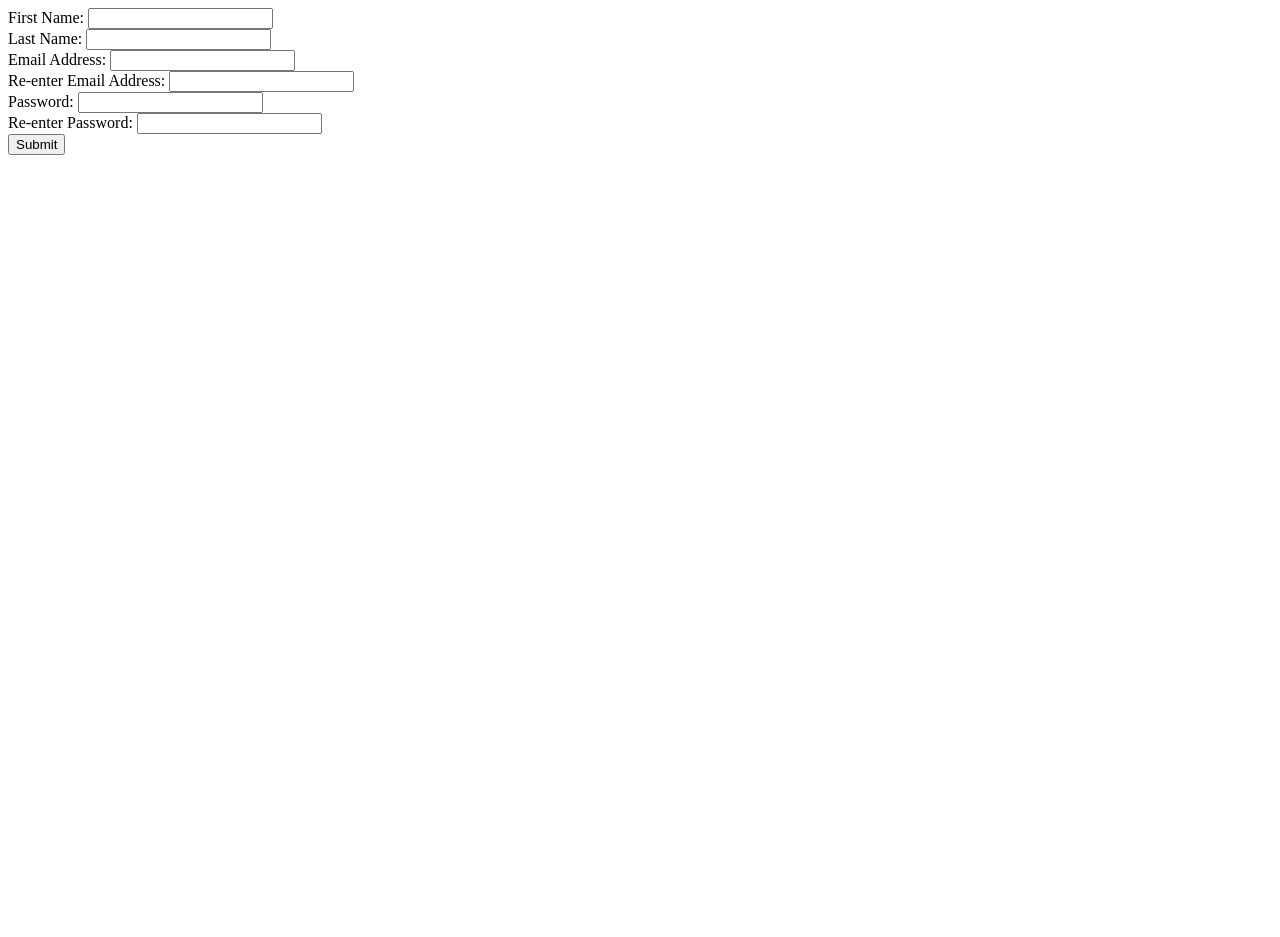
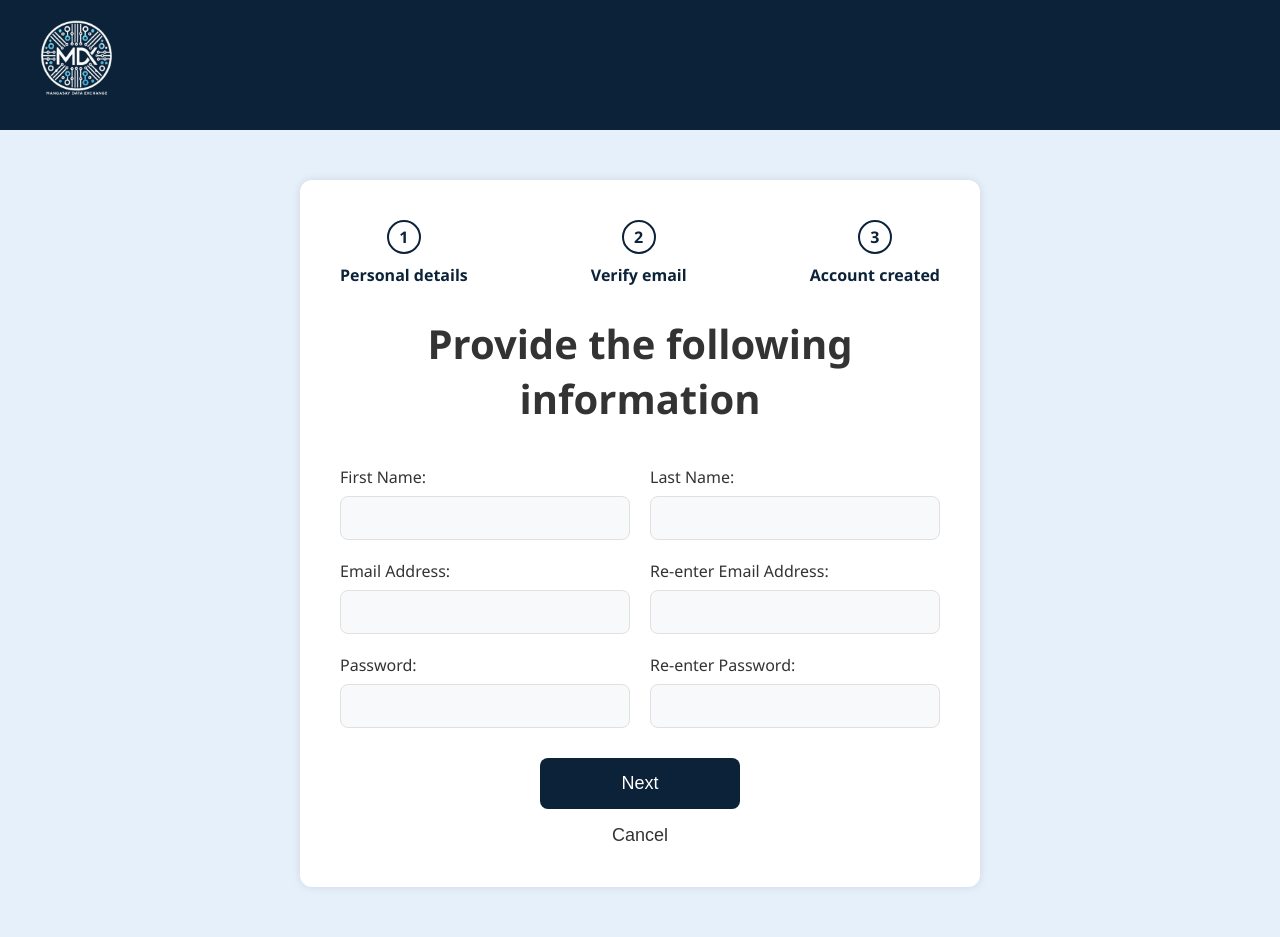
Before and after one commit to blacknova101/Mindanao-Data-Exchange, a PHP site: page /registrationdetailsnoorg.php in a window 1280 px wide. Before the commit the page ends 155 px from the top, so only its background shows below. Run offline with PHP 8.4, Linux system fonts and the light colour scheme.

Commit message:
Add files via upload

```diff
--- a/registrationdetailsnoorg.php
+++ b/registrationdetailsnoorg.php
@@ -1,7 +1,9 @@
 <?php
     session_start();
 
-if ($_SERVER['REQUEST_METHOD'] === 'POST') {
+    if(
+        $_SERVER['REQUEST_METHOD'] == "POST")
+        {
         $_SESSION['first_name'] = $_POST['firstname'];
         $_SESSION['last_name'] = $_POST['lastname'];
         $_SESSION['email_address'] = $_POST['email_address'];
@@ -9,38 +11,179 @@ if ($_SERVER['REQUEST_METHOD'] === 'POST') {
         $_SESSION['password'] = $_POST['password'];
         $_SESSION['re_enter_pass'] = $_POST['re_enter_pass'];
 
-    $emailMatch = $_SESSION['email_address'] === $_SESSION['re_enter_email'];
-    $passwordMatch = $_SESSION['password'] === $_SESSION['re_enter_pass'];
+        header("Location: verifyemailaddressnoorg.php");
+        }
 
-    if ($emailMatch && $passwordMatch) {
-        header("Location: verifyemailaddressnoorg.php");
-        exit();
-    } elseif ($emailMatch && !$passwordMatch) {
-        echo "Password does not match.";
-    } elseif (!$emailMatch && $passwordMatch) {
-        echo "Email does not match.";
-    } else {
-        echo "Email and Password do not match.";
-    }
-}
 ?>
-
 <!DOCTYPE html>
 <html>
 <head>
     <meta charset="utf-8">
     <meta name="viewport" content="width=device-width, initial-scale=1">
     <title></title>
+    <style>
+        body {
+            margin: 0;
+            font-family: 'Segoe UI', sans-serif;
+            background-color: #e6f0fa;
+        }
+        .header {
+            background-color: #0c2239;
+            padding: 15px 25.65px;
+        }
+        .header img {
+            height: 95px;
+            width: 100px;
+        }
+        .container {
+            max-width: 600px;
+            margin: 50px auto;
+            background-color: white;
+            padding: 40px;
+            text-align: center;
+            border-radius: 12px;
+            box-shadow: 0px 0px 10px rgba(0,0,0,0.1);
+        }
+        .progress {
+            display: flex;
+            justify-content: space-between;
+            margin-bottom: 30px;
+        }
+        .step .circle {
+            width: 30px;
+            height: 30px;
+            line-height: 30px;
+            margin: 0 auto 10px;
+            border-radius: 50%;
+            background-color: #0c2239;
+            color: white;
+        }
+        .step.active .circle {
+            background-color: white;
+            color: #0c2239;
+            border: 2px solid #0c2239;
+        }
+        .step.active {
+            font-weight: bold;
+            color: #0c2239;
+        }
+        h1 {
+            font-size: 2.5em;
+            margin-bottom: 40px;
+            color: #333;
+        }
+
+        .form-grid {
+            display: grid;
+            grid-template-columns: 1fr 1fr;
+            gap: 20px;
+            margin-bottom: 30px;
+            text-align: left;
+        }
+
+        .input-group {
+            display: flex;
+            flex-direction: column;
+            gap: 8px;
+        }
+
+        .input-group label {
+            font-size: 16px;
+            color: #333;
+        }
+
+        .input-group input {
+            padding: 12px;
+            border: 1px solid #e0e0e0;
+            border-radius: 8px;
+            font-size: 16px;
+            background-color: #f8f9fa;
+        }
+        .button-group {
+            display: flex;
+            flex-direction: column;
+            gap: 15px;
+            align-items: center;
+            margin-top: 20px;
+        }
+
+        .btn-next {
+            background-color: #0c2239;
+            color: white;
+            padding: 15px 60px;
+            border: none;
+            border-radius: 8px;
+            font-size: 18px;
+            cursor: pointer;
+            width: 200px;
+        }
+
+        .btn-cancel {
+            background: none;
+            border: none;
+            color: #333;
+            font-size: 18px;
+            cursor: pointer;
+        }
+    </style>
 </head>
 <body>
+<div class="header">
+        <img src="mdx_logo.png" alt="Logo">
+    </div>
+    <div class="container">
+        <div class="progress">
+            <div class="step active">
+                <div class="circle">1</div>
+                <div>Personal details</div>
+            </div>
+            <div class="step active">
+                <div class="circle">2</div>
+                <div>Verify email</div>
+            </div>
+            <div class="step active">
+                <div class="circle">3</div>
+                <div>Account created</div>
+            </div>
+        </div>
+    <h1>Provide the following information</h1>
+
     <form action="registrationdetailsnoorg.php" method="POST">
-    First Name: <input type="text" name="firstname" id="firstname" required><br>
-    Last Name:  <input type="text" name="lastname" id="lastname" required><br>
-    Email Address:     <input type="text" name="email_address" id="email_address" required><br>
-    Re-enter Email Address:     <input type="text" name="re_enter_email" id="re_enter_email" required><br>
-    Password:   <input type="password" name="password" id="password" required><br>
-    Re-enter Password:   <input type="password" name="re_enter_pass" id="re_enter_pass" required><br>
-    <input type="submit" value="Submit">
+    <div class="form-grid">
+        <div class="input-group">
+            <label for="firstname">First Name:</label>
+            <input type="text" name="firstname" id="firstname" required>
+        </div>
+        <div class="input-group">
+            <label for="lastname">Last Name:</label>
+            <input type="text" name="lastname" id="lastname" required>
+        </div>
+
+        <div class="input-group">
+            <label for="email_address">Email Address:</label>
+            <input type="text" name="email_address" id="email_address" required>
+        </div>
+        <div class="input-group">
+            <label for="re_enter_email">Re-enter Email Address:</label>
+            <input type="text" name="re_enter_email" id="re_enter_email" required>
+        </div>
+
+        <div class="input-group">
+            <label for="password">Password:</label>
+            <input type="text" name="password" id="password" required>
+        </div>
+        <div class="input-group">
+            <label for="re_enter_pass">Re-enter Password:</label>
+            <input type="text" name="re_enter_pass" id="re_enter_pass" required>
+        </div>
+    </div>
+    <div class="button-group">
+        <button type="submit" class="btn-next">Next</button>
+        <button type="button" class="btn-cancel">Cancel</button>
+    </div>
+    </div>
 </form>
+
+
 </body>
 </html>
```
Also changed, not shown: accountcreatednoorg.php (+2 -5 lines), verifyemailaddressnoorg.php (+72 -2 lines). Lines whose indentation alone changed are shown as unchanged.
